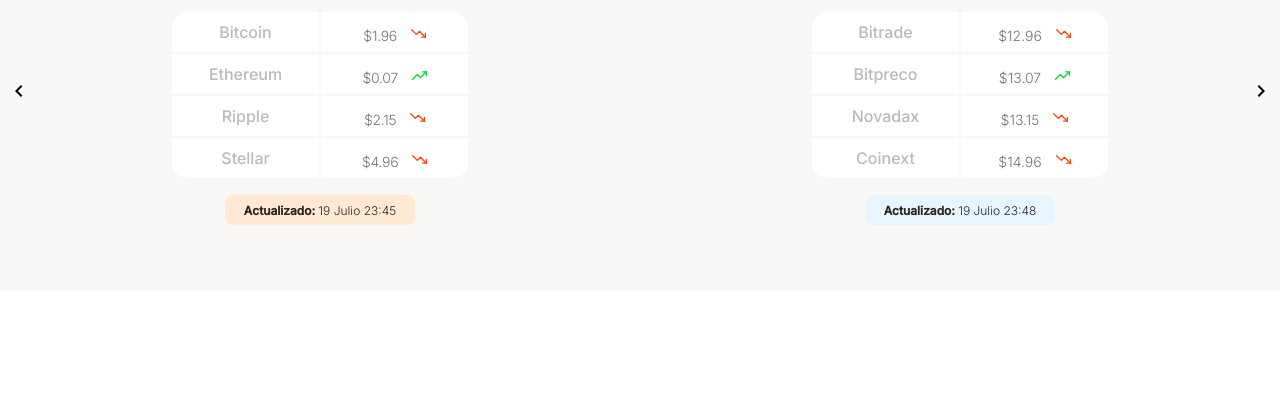
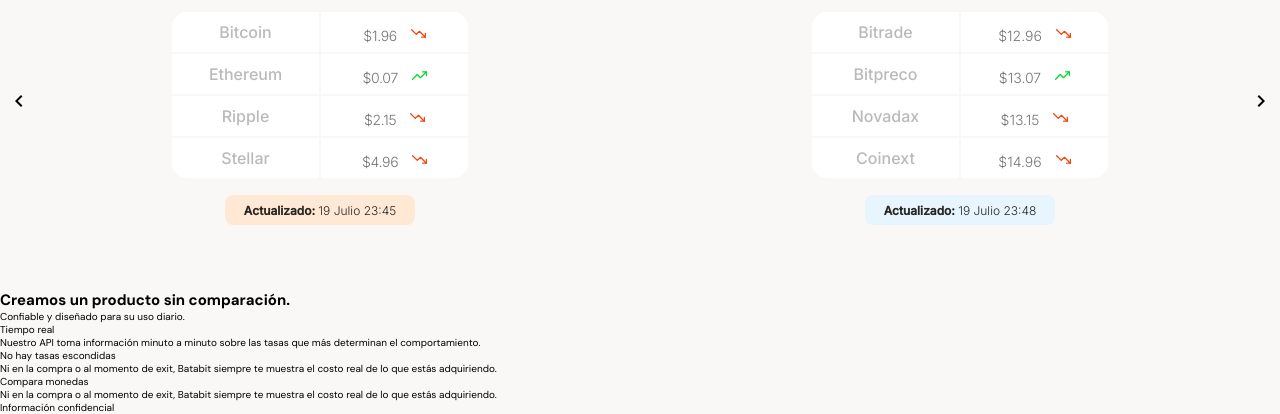
Before and after one commit to NanaSGCM/MOBILE-FIRST, a plain HTML site: page Index.html in a window 1280 px wide. Shown: the part 794-1208 px from the top of the page. Before the commit the page ends 1084 px from the top, so only its background shows below. Drawn offline with Linux system fonts and the light colour scheme.

Commit message:
Maquetación completa hasta divisas
Cambios hechos hasta el video 18/31

```diff
--- a/Index.html
+++ b/Index.html
@@ -50,7 +50,7 @@
                         <a href="#table2" class="table-go-right">
                             <img src="/assets/icons/right-arrow.svg" alt="">
                         </a>
-                        <div class="currency-table--date" id="table2">
+                        <div class="currency-table--date">
                             <p>
                                 <b>Actualizado: </b>
                                 19 Julio 23:45
@@ -91,8 +91,34 @@
                 </div>
             </section>
         </section>
-        <section>
-
+        <section class="main-product-detail">
+            <span></span>
+            <div>
+                <h2>Creamos un producto sin comparación.</h2>
+                <p>Confiable y diseñado para su uso diario.</p>
+            </div>
+            <section class="product-cards--container">
+                <article class="product-detail--card">
+                    <span class="clock icon"></span>
+                    <p class="product--card-title">Tiempo real</p>
+                    <p class="product--card-body"Nuestra>Nuestro API toma información minuto a minuto sobre las tasas que más determinan el comportamiento. </p>
+                </article>
+                <article class="product-detail--card">
+                    <span class="eye icon"></span>
+                    <p class="product--card-title">No hay tasas escondidas</p>
+                    <p class="product--card-body"Nuestra>Ni en la compra o al momento de exit, Batabit siempre te muestra el costo real de lo que estás adquiriendo. </p>
+                </article>
+                <article class="product-detail--card">
+                    <span class="dollar icon"></span>
+                    <p class="product--card-title">Compara monedas</p>
+                    <p class="product--card-body"Nuestra>Ni en la compra o al momento de exit, Batabit siempre te muestra el costo real de lo que estás adquiriendo. </p>
+                </article>
+                <article class="product-detail--card">
+                    <span class="check icon"></span>
+                    <p class="product--card-title">Información confidencial</p>
+                    <p class="product--card-body"Nuestra>Nuestras fuentes están 100% verificadas y continuamos auditando su contenido mientras se actualizan.  </p>
+                </article>
+            </section>
         </section>
         <section>
 
--- a/css/style.css
+++ b/css/style.css
@@ -285,7 +285,7 @@ main{
 }
 
 .comision-table--container{
-    width: 90%;
+    width: 70%;
     min-width: 230px;
     max-width: 300px;
     height: 250px;
@@ -376,7 +376,7 @@ main{
     position: absolute;
     right: 0px;
     padding: 15px;
-    margin-top: -110px;
+    margin-top: -100px;
 }
 
 .table-go-left{
```
